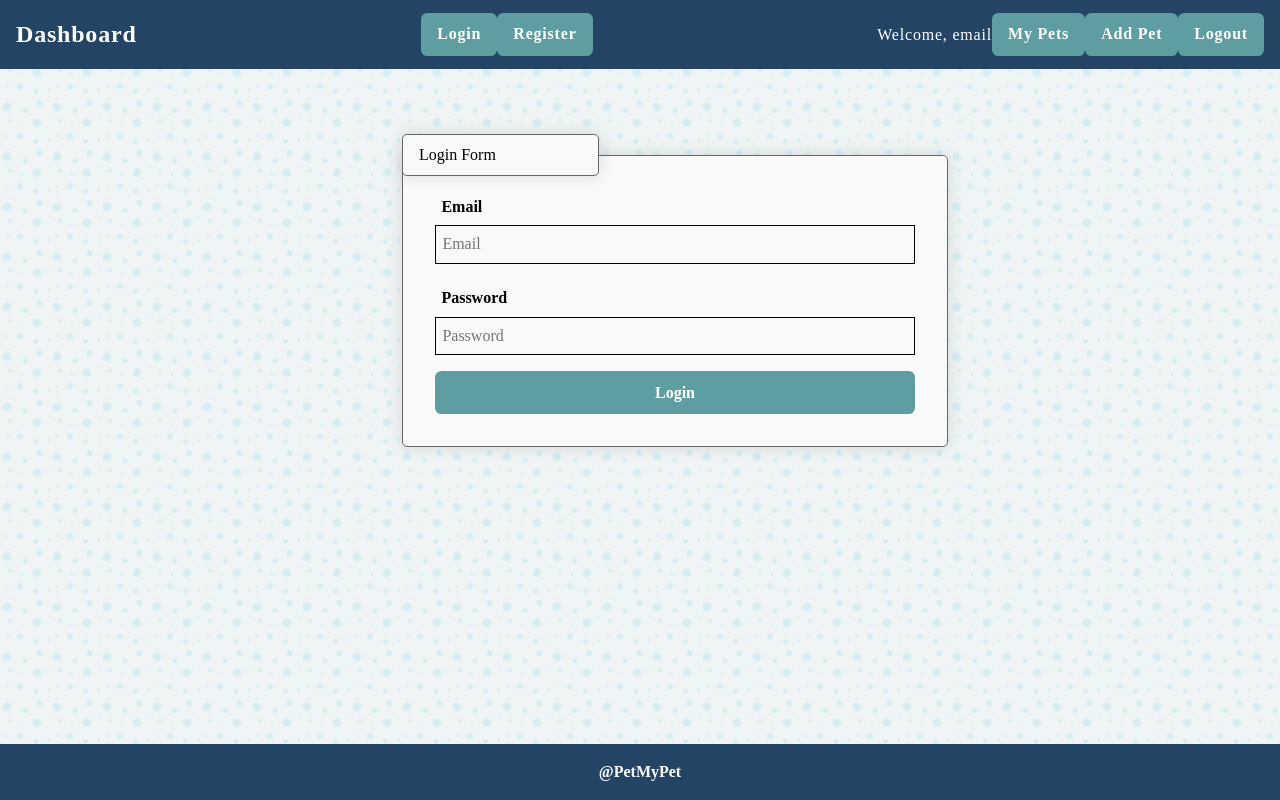
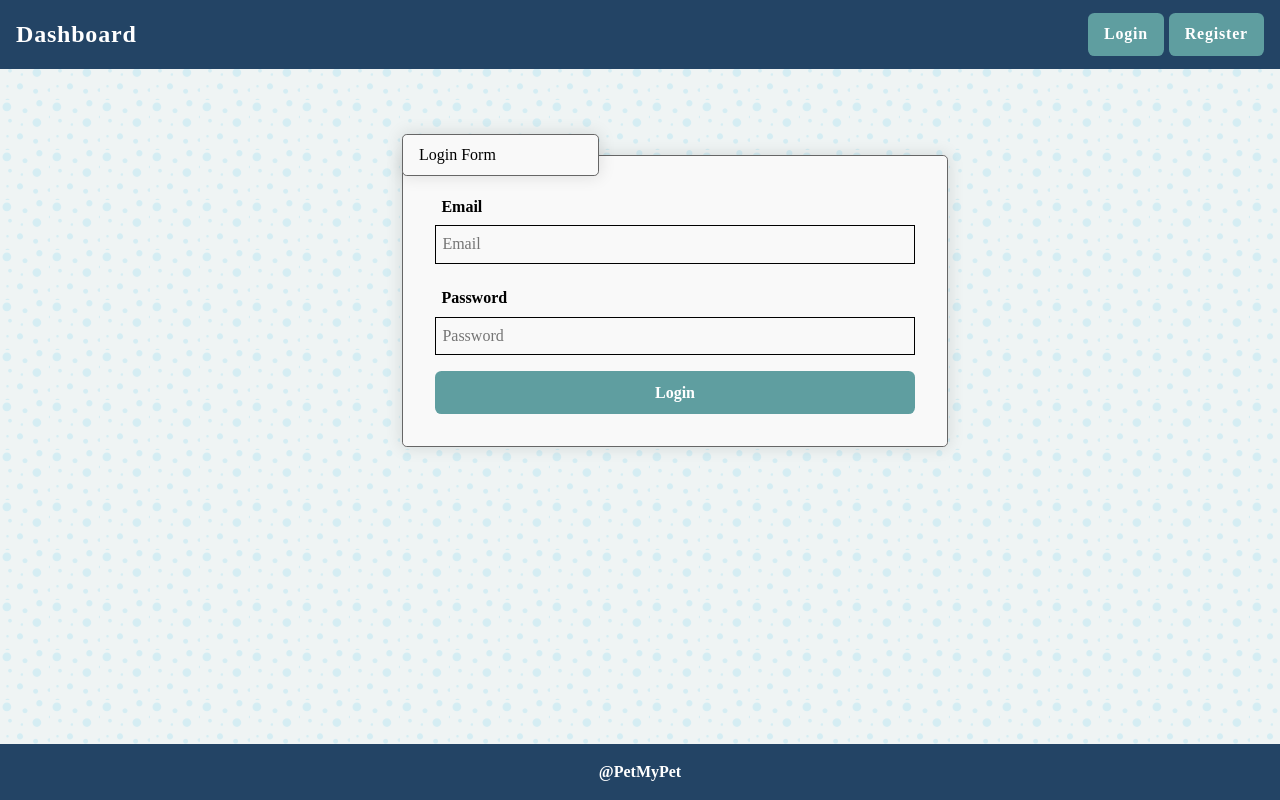
Before and after one commit to ignatIgnatov/rout-my-pet, a React (Create React App) app: page /login in a window 1280 px wide. Built offline with nearby package versions, Linux system fonts and the light colour scheme.

Commit message:
dummy login

```diff
--- a/src/App.js
+++ b/src/App.js
@@ -1,29 +1,52 @@
 import {} from "react-router-dom";
 import { Routes, Route } from "react-router-dom";
+import { useState, useEffect } from "react";
+
+import * as authService from "./services/authService";
 
 import Header from "./components/Header/Header";
 import Login from "./components/Login/Login";
 import Register from "./components/Register/Register";
 import Dashboard from "./components/Dashboard/Dashboard";
-import Details from "./components/Details/Details";
+// import Details from "./components/Details/Details";
 import Create from "./components/Create/Create";
-import Edit from "./components/Edit/Edit";
+// import Edit from "./components/Edit/Edit";
 import MyPets from "./components/MyPets/MyPets";
 import Footer from "./components/Footer/Footer";
 
 function App() {
+  const [userInfo, setUserInfo] = useState({
+    isAuthenticated: false,
+    username: "",
+  });
+
+  useEffect(() => {
+    let user = authService.getUser();
+
+    setUserInfo({
+      isAuthenticated: Boolean(user),
+      user,
+    });
+  }, []);
+
+  const onLogin = (username) => {
+    setUserInfo({
+      isAuthenticated: true,
+      user: username,
+    });
+  };
+
   return (
     <div id="container">
-      <Header />
+      <Header {...userInfo} />
 
       <main id="site-content">
         <Routes>
           <Route path="/" element={<Dashboard />} />
-          <Route path="/login" element={<Login />} />
+          <Route path="/login" element={<Login onLogin={onLogin} />} />
           <Route path="/register" element={<Register />} />
           <Route path="/create" element={<Create />} />
           <Route path="/my-pets" element={<MyPets />} />
-
         </Routes>
       </main>
       <Footer />
--- a/src/components/Header/Header.js
+++ b/src/components/Header/Header.js
@@ -1,34 +1,39 @@
+import { Link } from "react-router-dom";
 
-import {Link} from "react-router-dom"
+const Header = ({ isAuthenticated, user }) => {
+  let gusestNavigation = (
+    <div id="guest">
+      <Link className="button" to="/login">
+        Login
+      </Link>{" "}
+      <Link className="button" to="/register">
+        Register
+      </Link>
+    </div>
+  );
 
-const Header = () => {
+  let userNaviation = (
+    <div id="user">
+      <span>Welcome, { user }</span>{" "}
+      <Link className="button" to="/my-pets">
+        My Pets
+      </Link>{" "}
+      <Link className="button" to="/create">
+        Add Pet
+      </Link>{" "}
+      <Link className="button" href="#">
+        Logout
+      </Link>
+    </div>
+  );
+
   return (
     <header id="site-header">
       <nav className="navbar">
         <section className="navbar-dashboard">
           <Link to="/">Dashboard</Link>
 
-          <div id="guest">
-            <Link className="button" to="/login">
-              Login
-            </Link>
-            <Link className="button" to="/register">
-              Register
-            </Link>
-          </div>
-
-          <div id="user">
-            <span>Welcome, email</span>
-            <Link className="button" to="/my-pets">
-              My Pets
-            </Link>
-            <Link className="button" to="/create">
-              Add Pet
-            </Link>
-            <Link className="button" href="#">
-              Logout
-            </Link>
-          </div>
+          {isAuthenticated ? userNaviation : gusestNavigation}
         </section>
       </nav>
     </header>
--- a/src/components/Login/Login.js
+++ b/src/components/Login/Login.js
@@ -1,7 +1,27 @@
-const Login = () => {
+import { useNavigate } from "react-router-dom";
+
+import * as authService from "../../services/authService";
+
+const Login = ({ onLogin }) => {
+  const navigate = useNavigate();
+
+  const onLoginHandler = (e) => {
+    e.preventDefault();
+
+    let formData = new FormData(e.currentTarget);
+
+    let email = formData.get("email");
+
+    authService.login(email);
+
+    onLogin(email);
+
+    navigate("/");
+  };
+
   return (
     <section id="login-page" className="login">
-      <form id="login-form" action="" method="">
+      <form id="login-form" onSubmit={onLoginHandler} method="POST">
         <fieldset>
           <legend>Login Form</legend>
           <p className="field">
--- /dev/null
+++ b/src/services/authService.js
@@ -0,0 +1,13 @@
+export const login = (username) => {
+  localStorage.setItem("username", username);
+};
+
+export const getUser = () => {
+  let username = localStorage.getItem("username");
+
+  return username;
+};
+
+export const isAuthenticated = () => {
+  return Boolean(getUser());
+};
```
